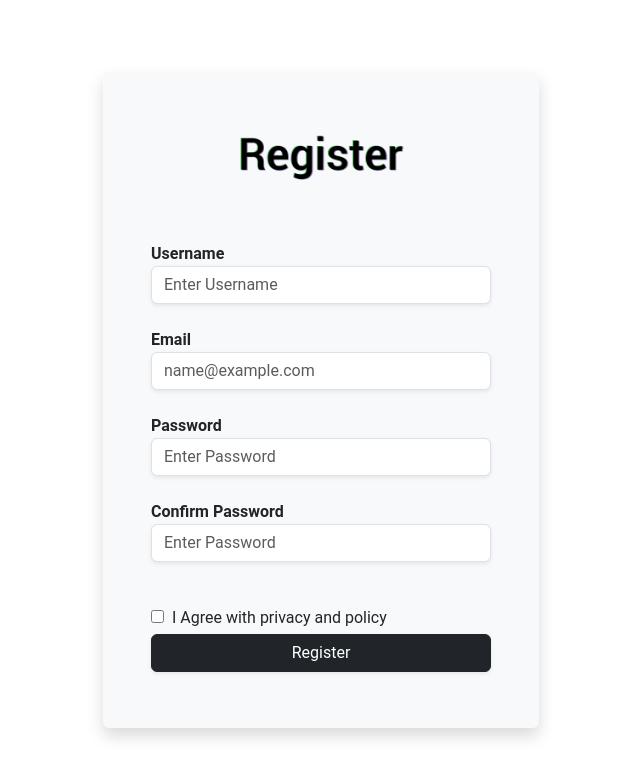
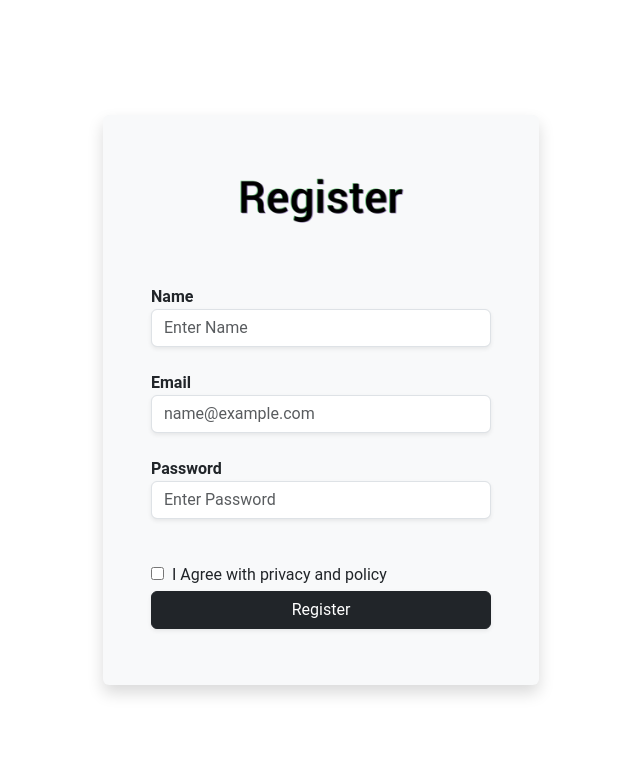
Before and after one commit to eng-Bruno/Passcode, a React (Create React App) app in the folder frontend/: page /register in a window 1280 px wide. Shown: the top 778 px of the page, without its empty margins (319-959 px from the left). Built offline with nearby package versions, Linux system fonts and the light colour scheme.

Commit message:
adicionando validação de registro

```diff
--- a/frontend/src/Register.js
+++ b/frontend/src/Register.js
@@ -2,22 +2,47 @@ import React from "react";
 import "./index.css";
 import Header from "./assets/Register.png";
 import { Link } from "react-router-dom";
+import Validation from "./RegisterValidation";
+import { useState } from "react";
 
 function Register() {
+  const [values, setValues] = useState({
+    name: "",
+    email: "",
+    password: "",
+  });
+
+  const [errors, setErrors] = useState({});
+
+  const handleInput = (event) => {
+    setValues((prev) => ({
+      ...prev,
+      [event.target.name]: [event.target.value],
+    }));
+  };
+
+  const handleSubmit = (event) => {
+    event.preventDefault();
+    setErrors(Validation(values));
+  };
+
   return (
     <div className="d-flex justify-content-center align-items-center bg-white vh-100">
       <div className="shadow bg-light px-5 pb-5 rounded w-40">
         <img alt="..." src={Header} style={{ width: "340px" }} />
-        <form action="">
+        <form action="" onSubmit={handleSubmit}>
           <div className="mb-4">
-            <label htmlFor="username">
-              <strong>Username</strong>
+            <label htmlFor="name">
+              <strong>Name</strong>
             </label>
             <input
               type="text"
-              placeholder="Enter Username"
+              placeholder="Enter Name"
+              name="name"
+              onChange={handleInput}
               className="form-control rounded-2 shadow-sm"
             />
+            {errors.name && <span className="text-danger">{errors.name}</span>}
           </div>
           <div className="mb-4">
             <label htmlFor="email">
@@ -26,8 +51,13 @@ function Register() {
             <input
               type="email"
               placeholder="name@example.com"
+              name="email"
+              onChange={handleInput}
               className="form-control rounded-2 shadow-sm"
             />
+            {errors.email && (
+              <span className="text-danger">{errors.email}</span>
+            )}
           </div>
           <div className="mb-4">
             <label htmlFor="password">
@@ -35,30 +65,25 @@ function Register() {
             </label>
             <input
               type="password"
+              name="password"
+              onChange={handleInput}
               placeholder="Enter Password"
               className="form-control rounded-2 shadow-sm"
             />
-          </div>
-          <div className="mb-4">
-            <label htmlFor="password">
-              <strong>Confirm Password</strong>
-            </label>
-            <input
-              type="password"
-              placeholder="Enter Password"
-              className="form-control rounded-2 shadow-sm"
-            />
+            {errors.password && (
+              <span className="text-danger">{errors.password}</span>
+            )}
           </div>
           <input type="checkbox" className="mt-4" id="terms" name="terms" />
           <label for="terms" style={{ marginLeft: "8px" }}>
             I Agree with privacy and policy
           </label>
-          <Link
-            to="/"
+          <button
+            type="submit"
             className="btn btn-dark w-100 rounded-2 mb-2 shadow-sm mt-1"
           >
             Register
-          </Link>
+          </button>
         </form>
       </div>
     </div>
--- /dev/null
+++ b/frontend/src/RegisterValidation.js
@@ -0,0 +1,31 @@
+function Validation(values) {
+  let error = {};
+  const email_mask = /^[^\s@]+@[^\s@]+\.[^\s@]+$/;
+  const password_mask = /^(?=.*\d)(?=.*[a-z])(?=.*[A-Z])[a-zA-Z0-9]{8,}$/;
+
+  if (values.name === "") {
+    error.name = "Name should not be empty";
+  } else {
+    error.name = "";
+  }
+
+  if (values.email === "") {
+    error.email = "Email should not be empty";
+  } else if (!email_mask.test(values.email)) {
+    error.email = "Email Didn't match";
+  } else {
+    error.email = "";
+  }
+
+  if (values.password === "") {
+    error.password = "Password should not be empty";
+  } else if (!password_mask.test(values.password)) {
+    error.password = "Password didn't match";
+  } else {
+    error.password = "";
+  }
+
+  return error;
+}
+
+export default Validation;
```
